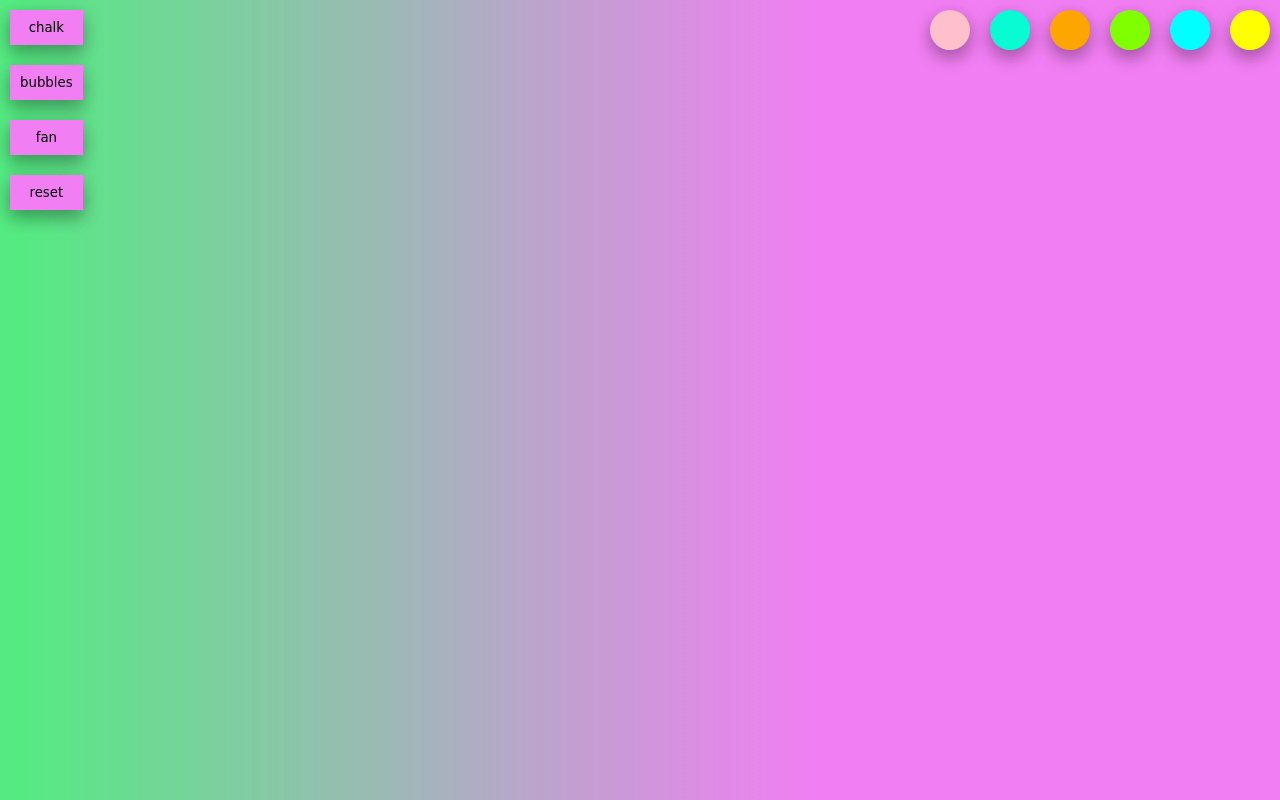
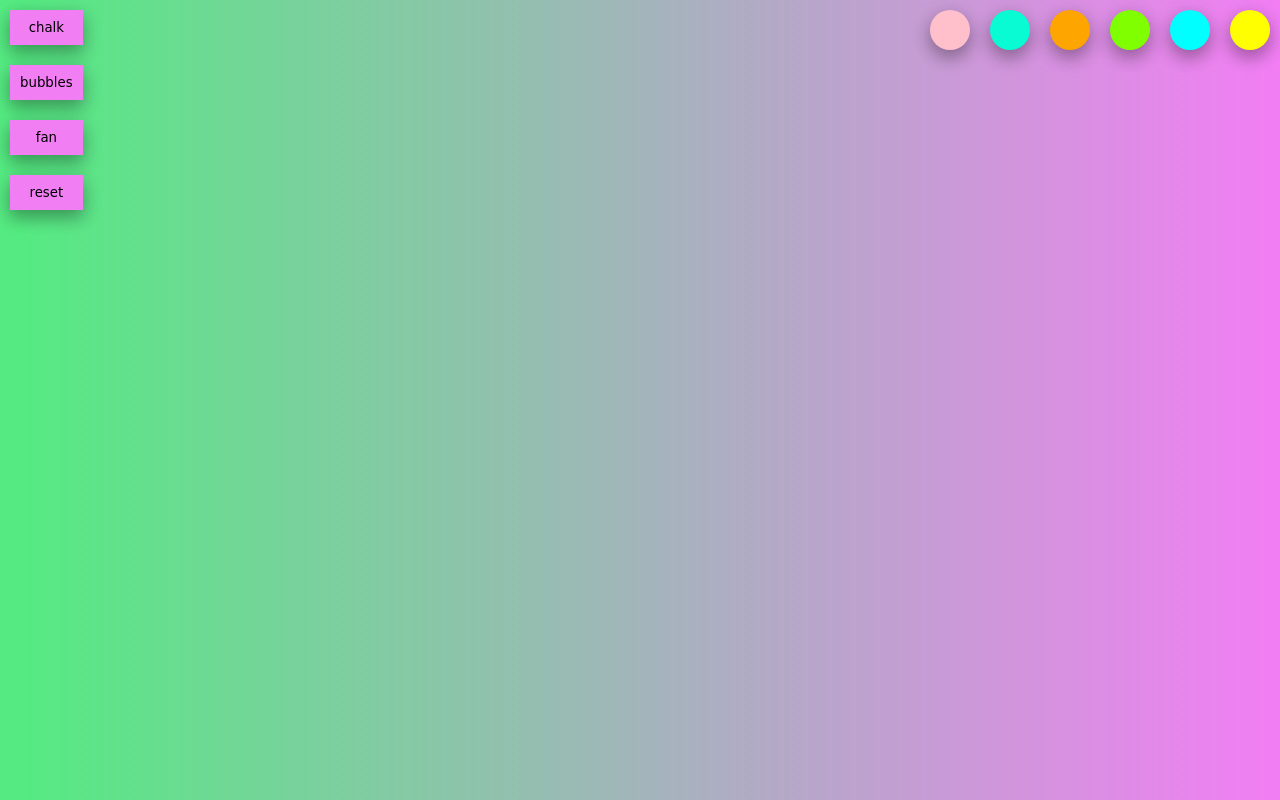
Before and after one commit to brujadev/Hand-Held, a plain HTML site: page pentool/index.html in a window 1280 px wide. Both pictures are taken after a click on the button "reset". Drawn offline with Linux system fonts and the light colour scheme; a web font is replaced by a local one.

Commit message:
updated gradient

```diff
--- a/pentool/main.js
+++ b/pentool/main.js
@@ -62,7 +62,7 @@ function init() {
 
     reset.addEventListener("click", function() {
         ctx.clearRect(0, 0, canvas.width, canvas.height);
-        var gradient = ctx.createLinearGradient(20, 0, 820, 0);
+        var gradient = ctx.createLinearGradient(20, 0, canvas.width, 0);
         gradient.addColorStop(0, '#55ea82');
         gradient.addColorStop(1, '#f27ef4');
         ctx.fillStyle = gradient;
--- a/pentool/styles.css
+++ b/pentool/styles.css
@@ -24,13 +24,12 @@ canvas {
 }
 
 #colors {
-    /* width: 50%; */
     display: flex;
     flex-direction: reverse;
     justify-content: flex-end;
     position: relative;
-    /* ottom: 5%; b */
-    /* z-index: 1; */
+    pointer-events: none;
+    pointer-events: all;
 }
 
 @media only screen and (max-width: 320px) {
```
